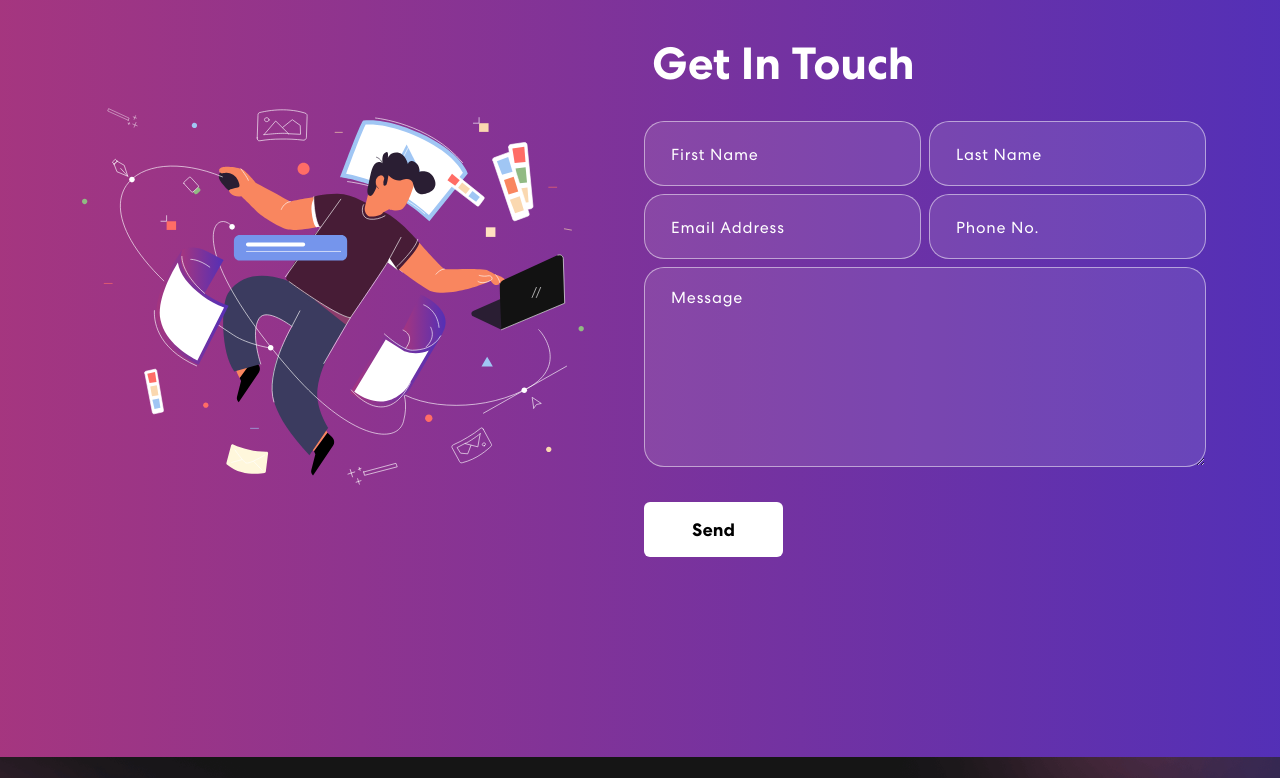
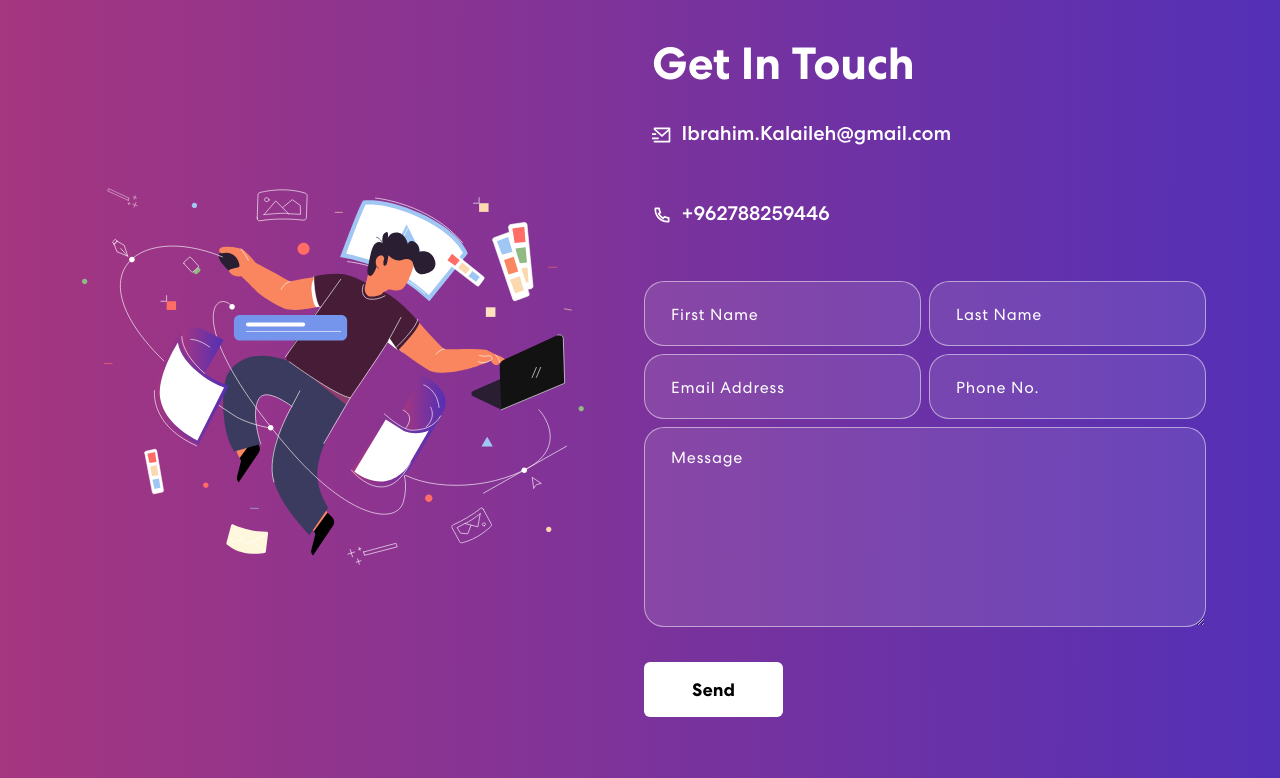
Before and after one commit to Ibrahim-ALKalaileh/My_Portfolio, a React (Create React App) app: page / in a window 1280 px wide. Shown: the part 2240-3018 px from the top of the page. Built offline with nearby package versions, Linux system fonts and the light colour scheme.

Commit message:
modified contact info

```diff
--- a/package.json
+++ b/package.json
@@ -3,6 +3,7 @@
   "version": "0.1.0",
   "private": true,
   "dependencies": {
+    "@react-icons/all-files": "^4.1.0",
     "@testing-library/jest-dom": "^5.16.5",
     "@testing-library/react": "^13.4.0",
     "@testing-library/user-event": "^13.5.0",
@@ -15,6 +16,7 @@
     "react-bootstrap": "^2.7.0",
     "react-bootstrap-icons": "^1.10.2",
     "react-dom": "^18.2.0",
+    "react-icons": "^4.7.1",
     "react-multi-carousel": "^2.8.2",
     "react-on-screen": "^2.1.1",
     "react-scripts": "5.0.1",
--- a/src/components/Contact_Form.js
+++ b/src/components/Contact_Form.js
@@ -3,6 +3,9 @@ import { Container, Row, Col } from "react-bootstrap";
 import contactImg from "../assets/img/contact-img.svg";
 import 'animate.css';
 import TrackVisibility from 'react-on-screen';
+import { RiMailSendLine } from "react-icons/ri";
+import { RiPhoneLine } from "react-icons/ri";
+
 
 const Contact_Form = () => {
   const formInitialDetails = {
@@ -36,7 +39,7 @@ const Contact_Form = () => {
     setButtonText("Send");
     let result = await response.json();
     setFormDetails(formInitialDetails);
-    if (result.code == 200) {
+    if (result.code === 200) {
       setStatus({ succes: true, message: 'Message sent successfully'});
     } else {
       setStatus({ succes: false, message: 'Something went wrong, please try again later.'});
@@ -58,7 +61,11 @@ const Contact_Form = () => {
             <TrackVisibility>
               {({ isVisible }) =>
                 <div className={isVisible ? "animate__animated animate__bounce" : ""}>
-                <h2>Get In Touch</h2>
+                <h2 >Get In Touch</h2>
+                <h5 ><RiMailSendLine/>&nbsp;  Ibrahim.Kalaileh@gmail.com</h5> <br/>
+                <br/>
+                <h5><RiPhoneLine/>&nbsp;  +962788259446 </h5><br/> <br/>
+
                 <form onSubmit={handleSubmit}>
                   <Row>
                     <Col size={12} sm={6} className="px-1">
```
Also changed, not shown: 1 other file (tests, documents, lock files or other folders).
